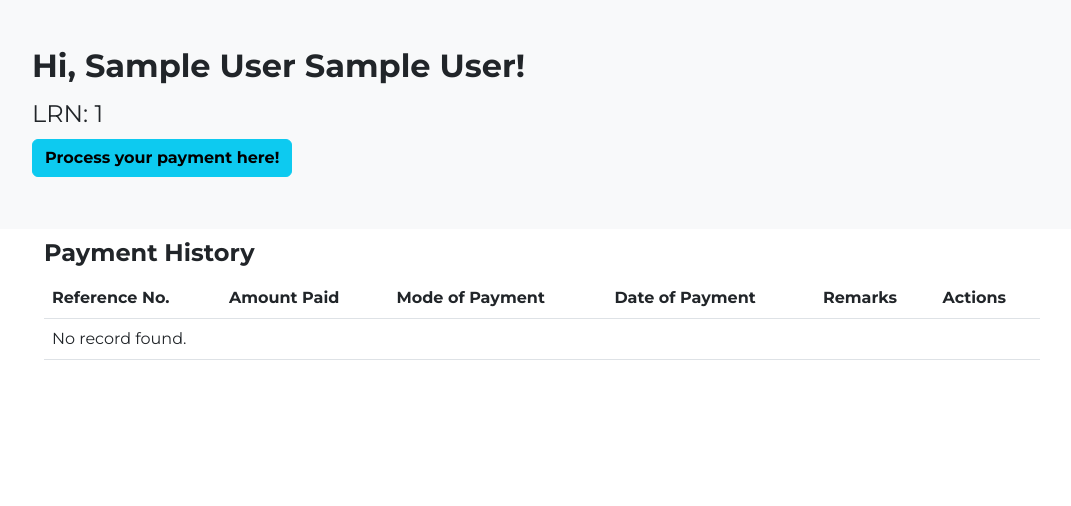
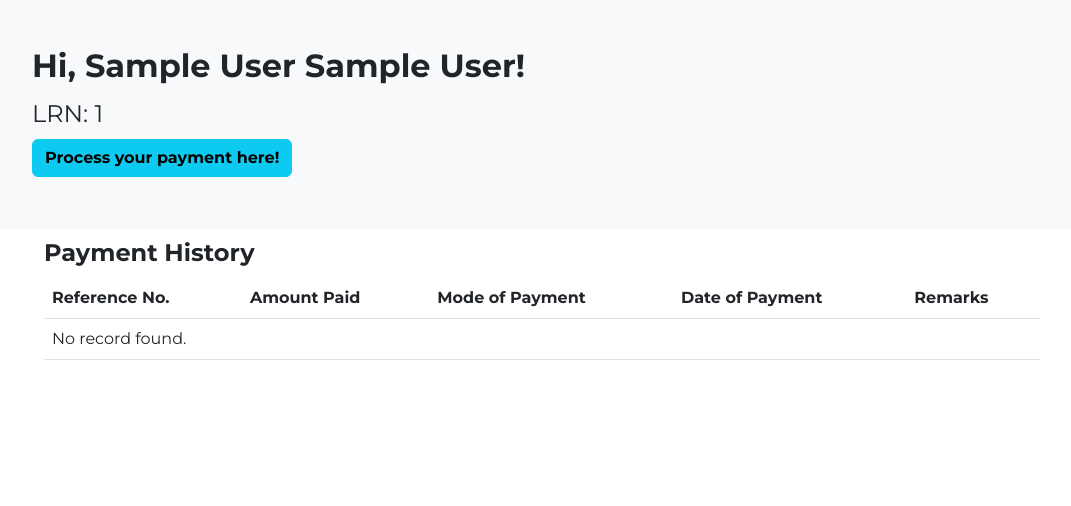
Before and after one commit to rickmagz/online-payment-sys, a PHP site: page /student-portal.php in a window 1280 px wide. Shown: the part 199-705 px from the top of the page, without its empty margins (98-1169 px from the left). Run offline with PHP 8.4, Linux system fonts and the light colour scheme; the visitor is signed in with stand-in values (Sample User, id 1); data that the repository does not hold is empty.

Commit message:
Modified interface

```diff
--- a/student-portal.php
+++ b/student-portal.php
@@ -68,7 +68,6 @@ $id = $_SESSION['id'];
                   <th>Mode of Payment</th>
                   <th>Date of Payment</th>
                   <th>Remarks</th>
-                  <th>Actions</th>
                 </tr>
               </thead>
               <tbody>
@@ -95,7 +94,6 @@ $id = $_SESSION['id'];
                       <td><?php echo $amount; ?></td>
                       <td><?php echo $payment_method; ?></td>
                       <td><?php echo $pay_date; ?></td>
-                      <td><?php echo $remarks; ?></td>
                       <td>
                         <a class="btn btn-info btn-sm text-decoration-none text-reset" href="viewreceipt.php?id=<?php echo $ref_no;?>" target="_blank">View Receipt</a>
                       </td>
```
